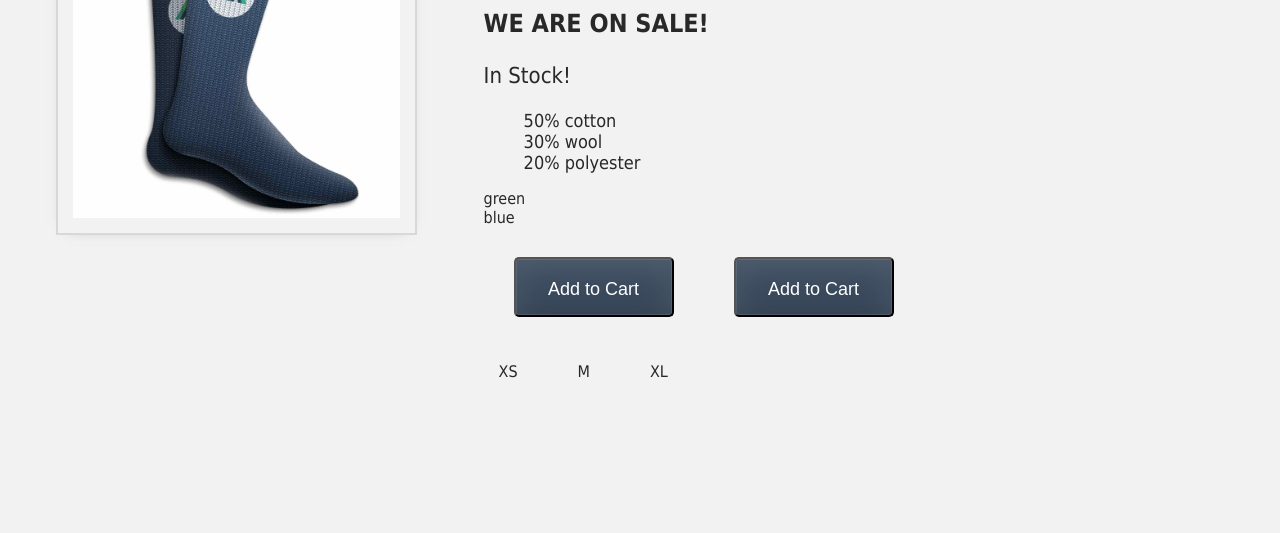
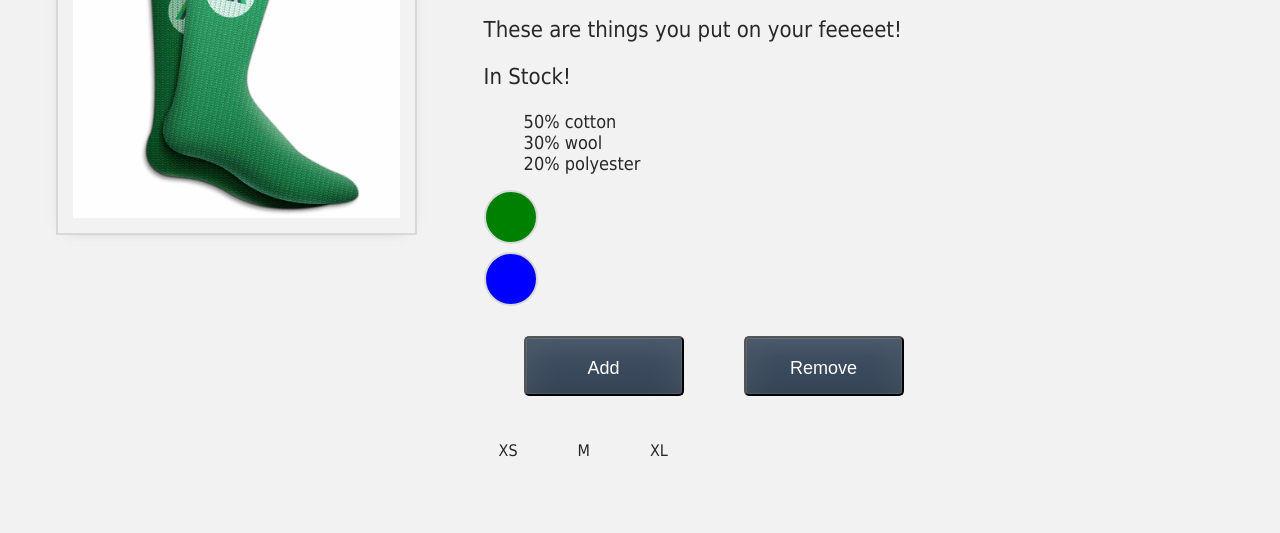
Before and after one commit to Nakagochi/Nakagochi, a plain HTML site: page VueIntro/index.html in a window 1280 px wide. Shown: the part 267-800 px from the top of the page. Drawn offline with nearby package versions, Linux system fonts and the light colour scheme.

Commit message:
Newest Change for code. Taking break time to save.

```diff
--- a/VueIntro/index.html
+++ b/VueIntro/index.html
@@ -19,21 +19,31 @@
     <div class="product-display">
       <div class="product-container">
         <div class="product-image">
-          <a :href="url"><img :src="img" :alt="desc"></a>
+          <a :href="url"><img :src="image" :alt="desc" :class="[inStock ?   '':'out-of-stock-img']"></a>
         </div>
         <div class="product-info">
-          <h1>{{ product }}</h1>
+          <h1>{{ title }}</h1>
           <p>{{ desc }}</p>
-          <h3 v-show="onSale">WE ARE ON SALE!</h3>
-          <p v-if="inventory >= 5">In Stock!</p>
-          <p v-else-if="inventory < 5 && inventory > 0">Almost Sold Out</p>
+          <h3 v-show="sale">WE ARE ON SALE!</h3>
+          <p v-if="inStock">In Stock!</p>
+          <!-- <p v-else-if="inventory < 5 && inventory > 0">Almost Sold Out</p> -->
           <p v-else>Out of Stock!</p>
           <ul>
             <li v-for="detail in details">{{ detail }}</li>
           </ul>
-          <div v-for="variant of variants" :key="variant.id"  @mouseover="updateImage(variant.image)">{{ variant.color }}</div>
-          <button class="button" v-on:click="addToCart" :disabled="inventory < 1">Add to Cart</button>
-          <button class="button" v-on:click="removeFromCart" >Add to Cart</button>
+
+          <div
+          v-for="(variant, index) of variants"
+          :key="variant.id"
+           @mouseover="updateVariant(index)"
+           class="color-circle"
+           :style="{backgroundColor:variant.color}"></div>
+
+          <div style="display:inline-block; margin-left:10px;">
+            <button class="button" v-on:click="addToCart" :disabled="!inStock" :class="{ disabledButton: !inStock}">Add </button>
+            <button class="button" v-on:click="removeFromCart" >Remove</button>
+          </div>
+
           <br>
           <div v-for="size of sizes" style="display:inline-block; margin:15px;"><div v-if="size.inStock"> {{ size.size }} </div></div>
         </div>
--- a/VueIntro/main.js
+++ b/VueIntro/main.js
@@ -5,38 +5,54 @@ const app = Vue.createApp({
       cart: 0,
       //Product name and img with a URL
       product: "Socks",
-      img: "./assets/images/socks_blue.jpg",
+      selectedVariant: 0,
       url: "http://wp.tysenchristensen.tech/",
       //Product information
+      brand:'Vue Mastery',
       desc: "These are things you put on your feeeeet!",
-      inventory: 20,
-      onSale: true,
-      details: ['50% cotton', '30% wool', '20% polyester'],
-      variants:[
-        {id: 2234,color: 'green', image: './assets/images/socks_green.jpg'},
-        {id: 2235,color: 'blue',image: './assets/images/socks_blue.jpg' },
+      onSale: false,
+      details: ["50% cotton", "30% wool", "20% polyester"],
+      variants: [
+        { id: 2234, color: "green", image: "./assets/images/socks_green.jpg", quantity: 50 },
+        { id: 2235, color: "blue", image: "./assets/images/socks_blue.jpg", quantity: 0 },
       ],
       sizes: [
-        {id:0 , size:' XS ', inStock: true},
-        {id:1, size:' S ', inStock: false},
-        {id:2 , size:' M ', inStock: true},
-        {id:3 , size:' L ', inStock: false},
-        {id:4 , size:' XL ', inStock: true},
-      ]
+        { id: 0, size: " XS ", inStock: true },
+        { id: 1, size: " S ", inStock: false },
+        { id: 2, size: " M ", inStock: true },
+        { id: 3, size: " L ", inStock: false },
+        { id: 4, size: " XL ", inStock: true },
+      ],
     };
   },
-  methods:{
-    addToCart(){
-      this.cart += 1;
-      this.inventory -= 1;
+  methods: {
+    addToCart() {
+
+        this.cart += 1;
+        this.inventory -= 1;
     },
-    removeFromCart(){
-      this.cart -= 1;
-      this.inventory += 1;
+    removeFromCart() {
+      if (this.cart > 0 ) {
+        this.cart -= 1;
+        this.inventory += 1;
+      }
     },
-    updateImage(vImage){
-      this.img = vImage;
+    updateVariant(index) {
+      this.selectedVariant = index;
+    },
+  },
+  computed: {
+    title() {
+      return this.brand + " " +this.product
+    },
+    image(){
+      return this.variants[this.selectedVariant].image;
+    },
+    inStock(){
+      return this.variants[this.selectedVariant].quantity;
+    },
+    sale(){
+      return(this.onSale ? this.brand+" "+this.product + "is on sale" : '');
     }
-
   }
 });
```
